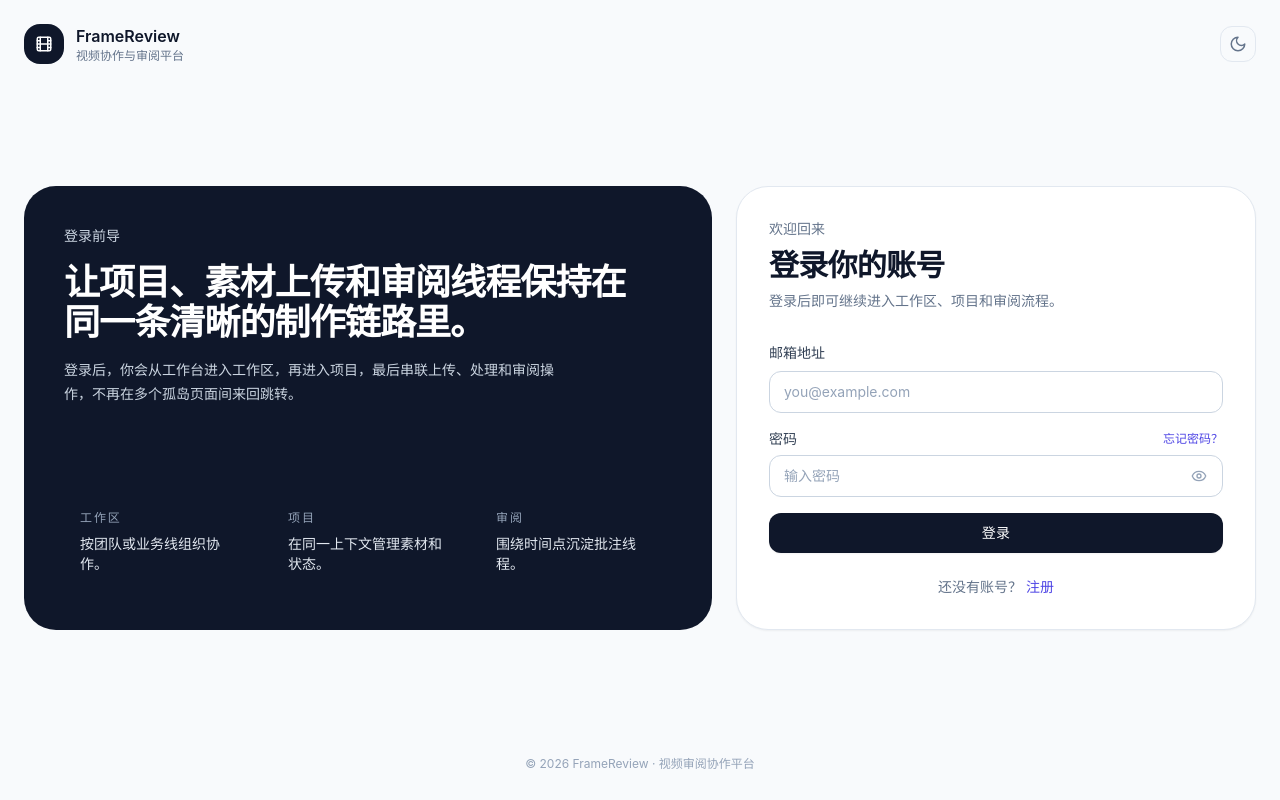
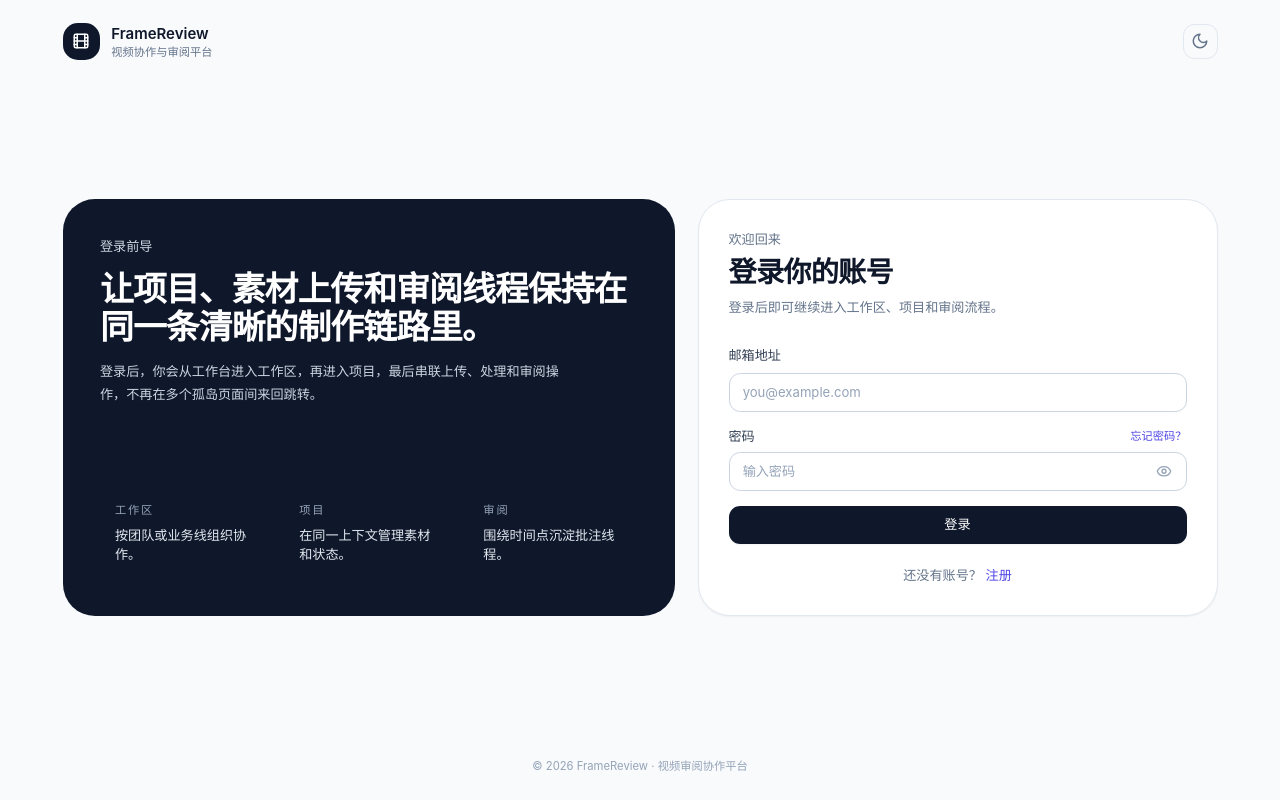
Before and after one commit to Broccoli572/framereview, a React (Vite) app in the folder client/: page /login in a window 1280 px wide. Built offline with nearby package versions, Linux system fonts and the light colour scheme; no server answers.

Commit message:
style: tighten app density

```diff
--- a/client/src/index.css
+++ b/client/src/index.css
@@ -67,8 +67,21 @@
 @layer base {
   html {
     @apply scroll-smooth;
+    font-size: 16px;
     -webkit-font-smoothing: antialiased;
     -moz-osx-font-smoothing: grayscale;
+  }
+
+  @media (min-width: 1024px) {
+    html {
+      font-size: 15px;
+    }
+  }
+
+  @media (min-width: 1680px) {
+    html {
+      font-size: 15.5px;
+    }
   }
 
   body {
@@ -279,7 +292,7 @@
   }
 
   .studio-topbar {
-    height: 52px;
+    height: 48px;
     border-color: var(--studio-border);
     background: var(--studio-topbar);
     backdrop-filter: blur(16px);
@@ -302,9 +315,9 @@
     align-items: center;
     gap: 0.5rem;
     border-radius: 0.55rem;
-    padding: 0.42rem 0.55rem;
+    padding: 0.36rem 0.5rem;
     color: var(--studio-subtle);
-    font-size: 0.78rem;
+    font-size: 0.75rem;
     font-weight: 600;
     transition: color 0.15s ease, background 0.15s ease;
   }
@@ -381,7 +394,7 @@
 
   .studio-label {
     color: var(--studio-muted);
-    font-size: 0.68rem;
+    font-size: 0.66rem;
     font-weight: 700;
     letter-spacing: 0.12em;
     text-transform: uppercase;
--- a/client/src/layouts/AppLayout.jsx
+++ b/client/src/layouts/AppLayout.jsx
@@ -157,7 +157,7 @@ export default function AppLayout() {
       <aside
         className={clsx(
           'fixed inset-y-0 left-0 z-50 flex w-72 flex-col border-r px-4 py-4 backdrop-blur lg:static lg:translate-x-0',
-          'studio-sidebar lg:w-[216px] lg:px-2.5 lg:py-3',
+          'studio-sidebar lg:w-[204px] lg:px-2.5 lg:py-2.5',
           mobileMenuOpen ? 'translate-x-0' : '-translate-x-full'
         )}
       >
@@ -222,7 +222,7 @@ export default function AppLayout() {
 
       <div className="flex min-h-screen min-w-0 flex-1 flex-col">
         <header className="studio-topbar sticky top-0 z-30 border-b">
-          <div className="flex h-full items-center gap-3 px-4 lg:px-5">
+          <div className="flex h-full items-center gap-3 px-4">
             <button
               type="button"
               className="rounded-xl border border-surface-200 p-2 text-surface-600 lg:hidden dark:border-surface-800 dark:text-surface-300"
@@ -324,7 +324,7 @@ export default function AppLayout() {
           </div>
         </header>
 
-        <main className="min-h-0 flex-1 overflow-y-auto px-4 py-5 lg:px-5">
+        <main className="min-h-0 flex-1 overflow-y-auto px-4 py-4">
           <Outlet />
         </main>
       </div>
--- a/client/src/pages/ProjectPage.jsx
+++ b/client/src/pages/ProjectPage.jsx
@@ -327,7 +327,7 @@ export default function ProjectPage() {
   }, [hasProcessingAssets, projectId, queryClient]);
 
   return (
-    <div className="grid min-h-[calc(100vh-7rem)] gap-4 xl:grid-cols-[232px_minmax(0,1fr)]">
+    <div className="grid min-h-[calc(100vh-6.25rem)] gap-3.5 xl:grid-cols-[220px_minmax(0,1fr)]">
       <aside className="studio-panel order-2 rounded-2xl p-3 xl:order-1 xl:sticky xl:top-20 xl:h-fit">
         {projectQuery.isLoading || folderTreeQuery.isLoading ? (
           <ProjectSidebarSkeleton />
@@ -389,8 +389,8 @@ export default function ProjectPage() {
       </aside>
 
       <section className="order-1 space-y-4 xl:order-2">
-        <div className="studio-panel rounded-2xl p-4">
-          <div className="flex flex-col gap-5">
+        <div className="studio-panel rounded-2xl p-3.5">
+          <div className="flex flex-col gap-4">
             <div className="flex flex-col gap-4 lg:flex-row lg:items-start lg:justify-between">
               <div>
                 <p className="studio-label">Project</p>
@@ -428,7 +428,7 @@ export default function ProjectPage() {
           </div>
         </div>
 
-        <div className="studio-panel rounded-2xl p-4">
+        <div className="studio-panel rounded-2xl p-3.5">
           <div className="flex flex-col gap-4 xl:flex-row xl:items-center xl:justify-between">
             <div className="grid flex-1 gap-3 md:grid-cols-2 xl:grid-cols-[minmax(280px,1.2fr)_repeat(3,minmax(0,180px))]">
               <Input
--- a/client/src/pages/ReviewPage.jsx
+++ b/client/src/pages/ReviewPage.jsx
@@ -354,9 +354,9 @@ export default function ReviewPage() {
   }
 
   return (
-    <div className="grid min-h-[calc(100vh-7rem)] gap-4 xl:grid-cols-[minmax(0,1fr)_340px]">
-      <section className="space-y-4">
-        <div className="studio-panel rounded-2xl p-4">
+    <div className="grid min-h-[calc(100vh-6.25rem)] gap-3.5 xl:grid-cols-[minmax(0,1fr)_320px]">
+      <section className="space-y-3.5">
+        <div className="studio-panel rounded-2xl p-3.5">
           <div className="flex flex-col gap-4 lg:flex-row lg:items-start lg:justify-between">
             <div className="min-w-0">
               <button
@@ -449,7 +449,7 @@ export default function ReviewPage() {
         </div>
 
         <div className="studio-panel overflow-hidden rounded-2xl">
-          <div className="studio-media-surface relative flex min-h-[320px] items-center justify-center md:min-h-[460px]">
+          <div className="studio-media-surface relative flex min-h-[300px] items-center justify-center md:min-h-[420px]">
             {!mediaUrl ? (
               <div className="flex flex-col items-center gap-3 px-6 text-center text-zinc-500">
                 <Film size={42} />
--- a/client/src/pages/UploadPage.jsx
+++ b/client/src/pages/UploadPage.jsx
@@ -273,10 +273,10 @@ export default function UploadPage() {
   const latestUploadedAsset = uploadedAssets[0] || null;
 
   return (
-    <div className="mx-auto max-w-5xl space-y-4">
-      <section className="studio-panel rounded-2xl p-5 lg:p-6">
+    <div className="mx-auto max-w-5xl space-y-3.5">
+      <section className="studio-panel rounded-2xl p-4 lg:p-5">
         <p className="studio-label">Upload</p>
-        <h2 className="mt-3 text-3xl font-semibold tracking-tight">{projectQuery.data?.name || '上传素材'}</h2>
+        <h2 className="mt-2.5 text-2xl font-semibold tracking-tight">{projectQuery.data?.name || '上传素材'}</h2>
         <p className="mt-2 max-w-3xl text-sm leading-6 text-zinc-500">
           上传后自动进入当前项目。
         </p>
@@ -298,7 +298,7 @@ export default function UploadPage() {
 
         <div
           className={clsx(
-            'studio-dropzone mt-5 rounded-2xl px-6 py-10 text-center transition-colors',
+            'studio-dropzone mt-5 rounded-2xl px-6 py-8 text-center transition-colors',
             isUploading
               ? 'opacity-80'
               : ''
```
